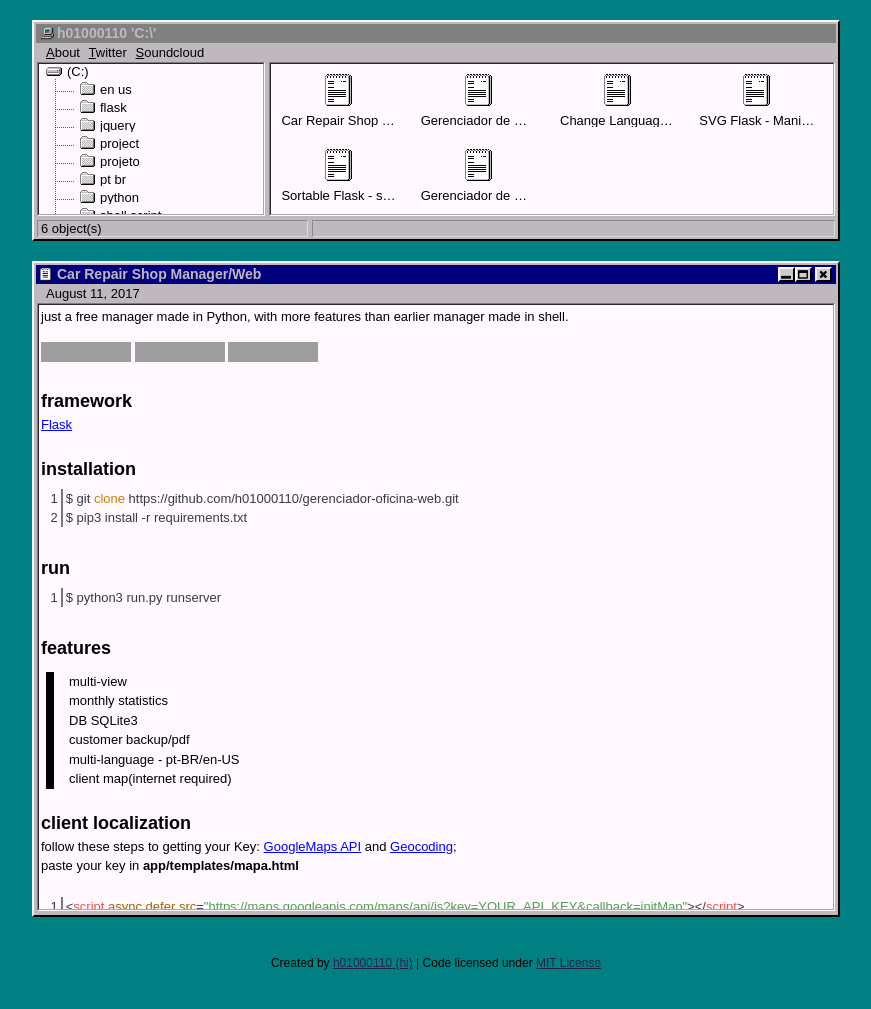
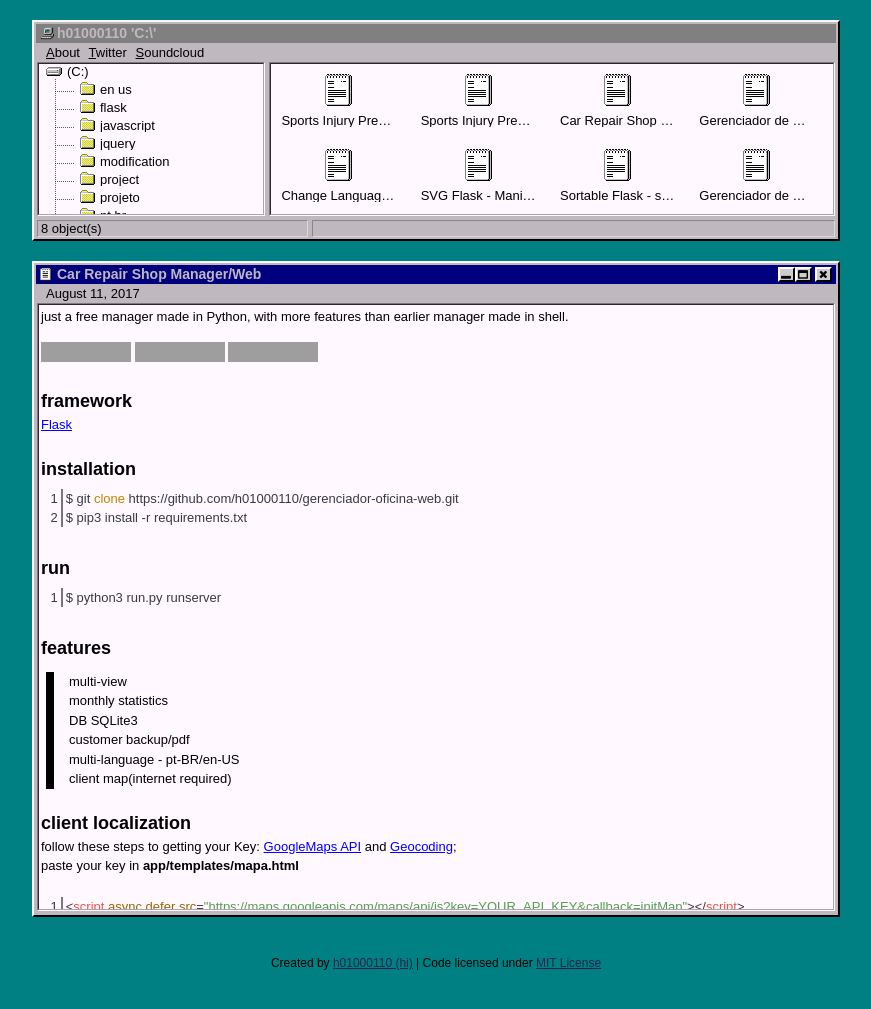
Before and after one commit to h01000110/h01000110.github.io, a Jekyll site: the page built from _posts/2017-08-11-car-repair-shop-manager-web.md, in a window 1280 px wide, cut to the strip 0-1009 px from the top of the page. Shown: the whole strip, without its empty margins (204-1075 px from the left). Built offline with Jekyll 4.4.1, drawn with Linux system fonts in a browser that asks for light colours; comment, search, counter and statistics services are not loaded; grey boxes are pictures that could not be loaded.

Commit message:
new post

```diff
--- a/_data/tags.yml
+++ b/_data/tags.yml
@@ -4,8 +4,14 @@
 flask:
   name: flask
 
+javascript:
+  name: javascript
+
 jquery:
   name: jquery
+
+modification:
+  name: modification
 
 project:
   name: project
--- a/_includes/donate.html
+++ b/_includes/donate.html
@@ -4,5 +4,5 @@
 <div class="donate">
 	<p>Did you like of something here? How about helping me buy some game?<br>
 	I'll appreciate it!</p>
-	<p>Bitcoin Wallet <i class="fa fa-btc"></i> 1Agt7r7aCAeWk5DyXXNyJXAXC4xxysiWjJ</p>
+	<p>Bitcoin Wallet <i class="fa fa-btc"></i> 1Agt7r7aCAeWk5DyXXNyJXAXC4xxysiWjJ<br>Ethereum Wallet <i class="fa fa-money"></i> 0x19BD447c94499BdcA154Dc1BeF9FCf1f4c427C16</p>
 </div>
--- /dev/null
+++ b/_posts/2017-08-23-sportsinjurypredictor-premium-access-remover-pt-br.md
@@ -0,0 +1,14 @@
+---
+layout: default
+title: "Sports Injury Predictor Premium Access Remover.pt_BR"
+tags: javascript modification pt-br
+---
+
+o título diz tudo
+espero que isso ajude todo mundo que gosta de fantasy
+
+## changelog
+> 2017-08-23 version 0.1
+
+[source code](https://github.com/h01000110/js-scripts/blob/master/sportsinjurypredictor-premium-access-remover.user.js)
+[install script](https://github.com/h01000110/js-scripts/raw/master/sportsinjurypredictor-premium-access-remover.user.js)
--- /dev/null
+++ b/_posts/2017-08-23-sportsinjurypredictor-premium-access-remover.md
@@ -0,0 +1,14 @@
+---
+layout: default
+title: "Sports Injury Predictor Premium Access Remover"
+tags: javascript modification en-us
+---
+
+title says everything
+I hope it helps you all who like fantasy football
+
+## changelog
+> 2017-08-23 version 0.1
+
+[source code](https://github.com/h01000110/js-scripts/blob/master/sportsinjurypredictor-premium-access-remover.user.js)
+[install script](https://github.com/h01000110/js-scripts/raw/master/sportsinjurypredictor-premium-access-remover.user.js)
--- a/_sass/_main.scss
+++ b/_sass/_main.scss
@@ -268,6 +268,10 @@
 		border: 1px solid #222222;
 		padding: 2px;
 	}
+
+	pre {
+		margin-bottom: 15px;
+	}
 }
 .hljs {
 	background: #fff8ff;
--- a/assets/js/001.js
+++ b/assets/js/001.js
@@ -8,9 +8,11 @@
 	var post = document.getElementsByClassName("content")[0];
 	var cont = document.getElementsByClassName("post_content")[0];
 	var wid = window.innerWidth || document.documentElement.clientWidth || document.getElementsByTagName("body")[0].clientWidth;
+
 	if (wid > 900) {
 		widf = wid * 0.9;
 		post.style.width = widf + "px";
+
 		if (wid < 1150) {
 			cont.style.width = "98.4%";
 		} else {
@@ -23,6 +25,7 @@
 	var post = document.getElementsByClassName("content")[0];
 	var cont = document.getElementsByClassName("post_content")[0];
 	var wid = window.innerWidth || document.documentElement.clientWidth || document.getElementsByTagName("body")[0].clientWidth;
+
 	if ( wid > 900 ) {
 		post.style.width = "800px";
 		cont.style.width = "98.8%";
--- /dev/null
+++ b/tags/javascript.html
@@ -0,0 +1,5 @@
+---
+layout: tag
+tag: javascript
+permalink: /tag/javascript/
+---
--- /dev/null
+++ b/tags/modification.html
@@ -0,0 +1,5 @@
+---
+layout: tag
+tag: modification
+permalink: /tag/modification/
+---
```
